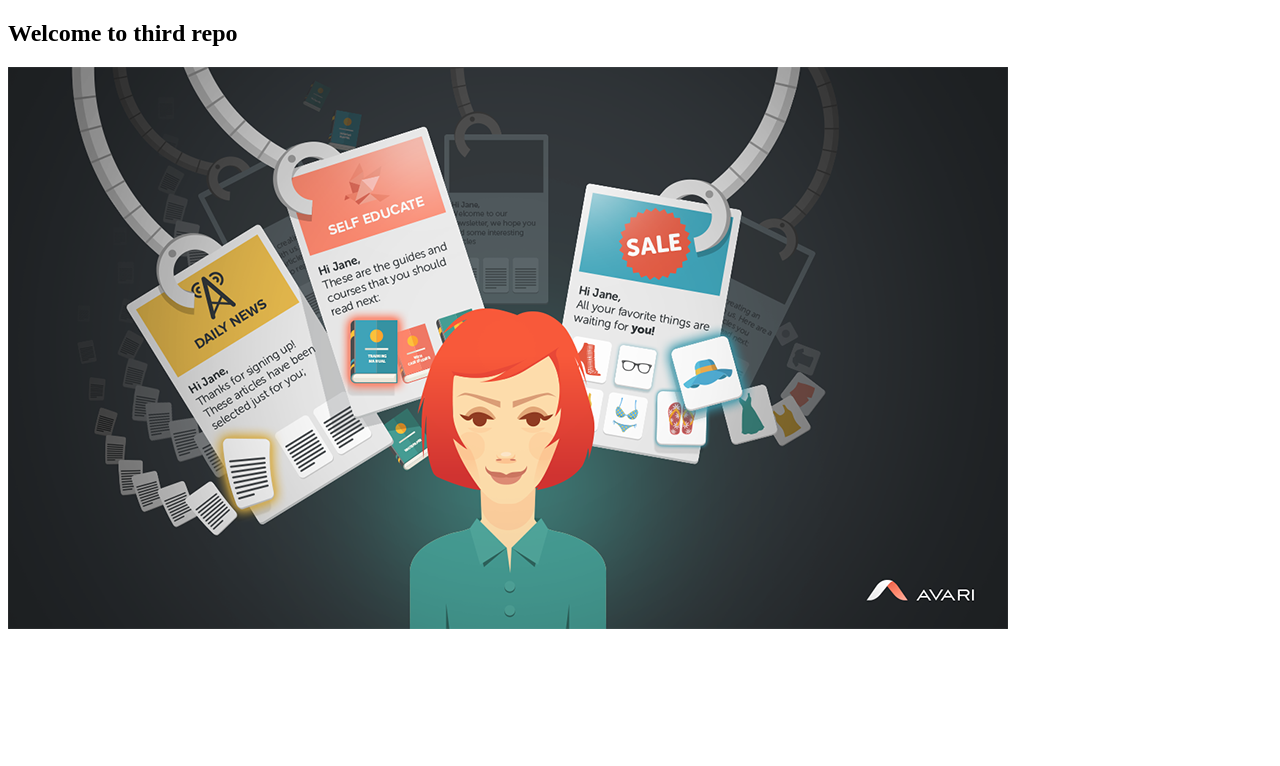
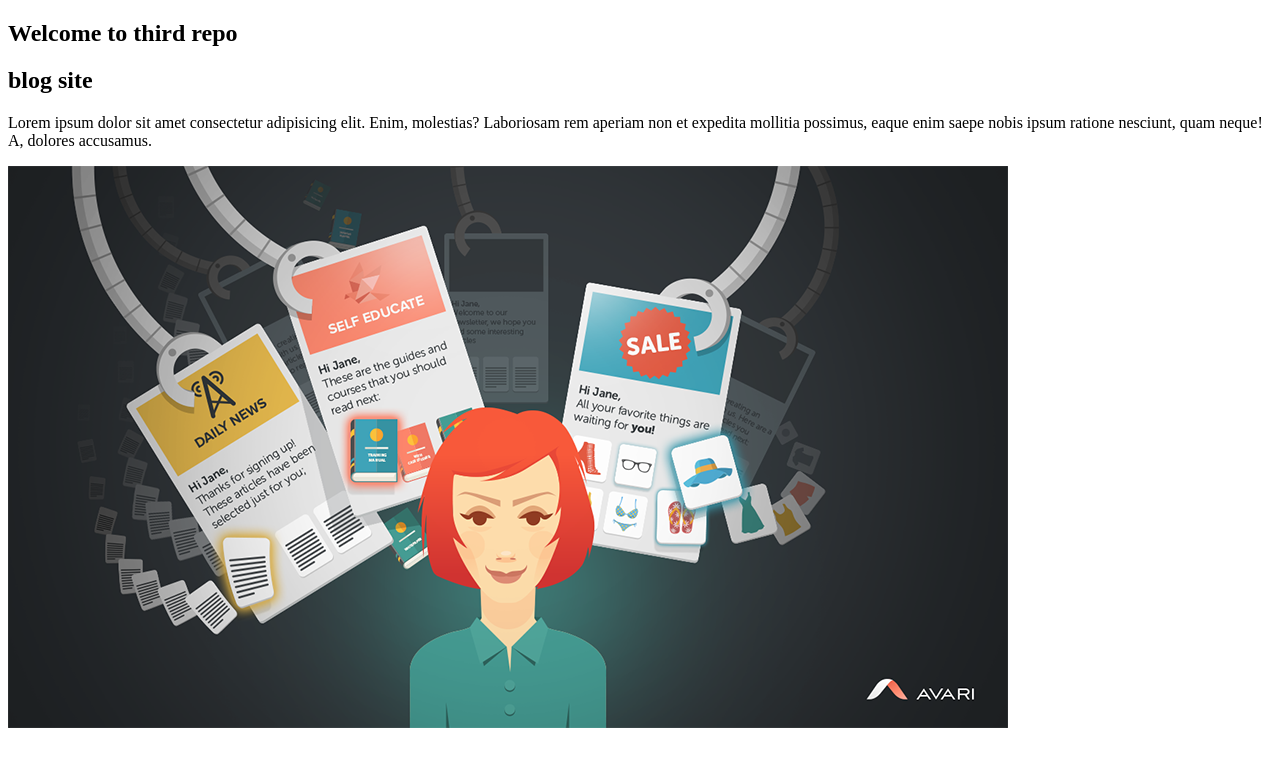
Before and after one commit to NusratJahanBristy/third-repo, a plain HTML site: page index.html in a window 1280 px wide. Drawn offline with Linux system fonts and the light colour scheme.

Commit message:
new blog

```diff
--- a/index.html
+++ b/index.html
@@ -8,6 +8,11 @@
 </head>
 <body>
     <h2> Welcome to third repo</h2>
+    <div>
+        <h2>blog site</h2>
+        <p>Lorem ipsum dolor sit amet consectetur adipisicing elit. Enim, molestias? Laboriosam rem aperiam non et expedita mollitia possimus, eaque enim saepe nobis ipsum ratione nesciunt, quam neque! A, dolores accusamus.</p>
+    </div>
     <img src="girl.png" alt="">
+
 </body>
 </html>
```
